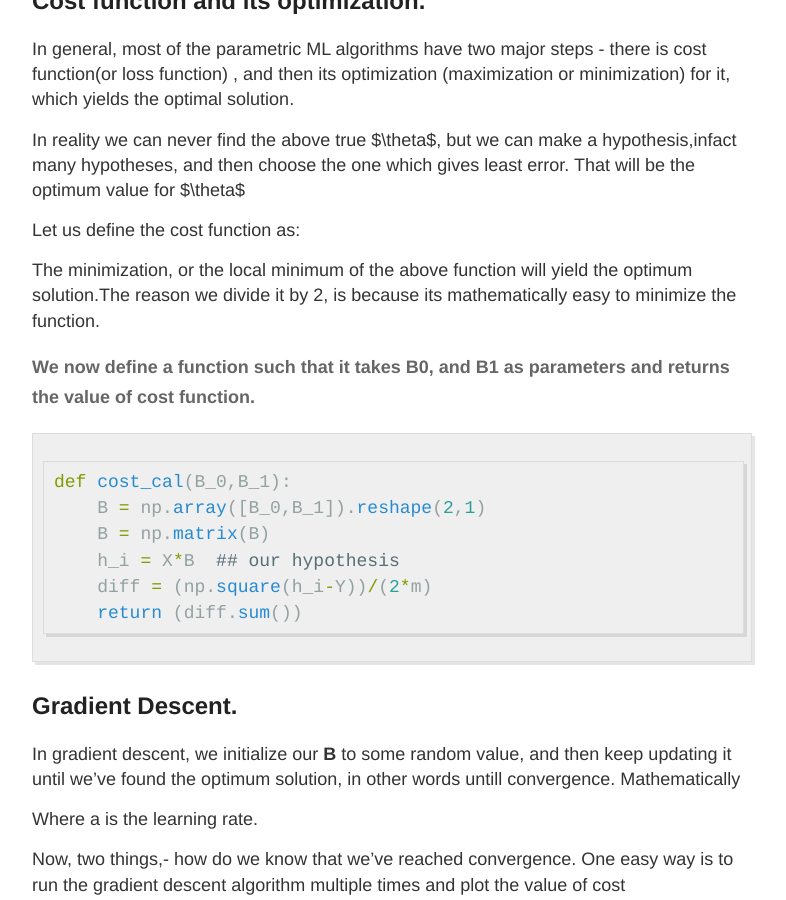
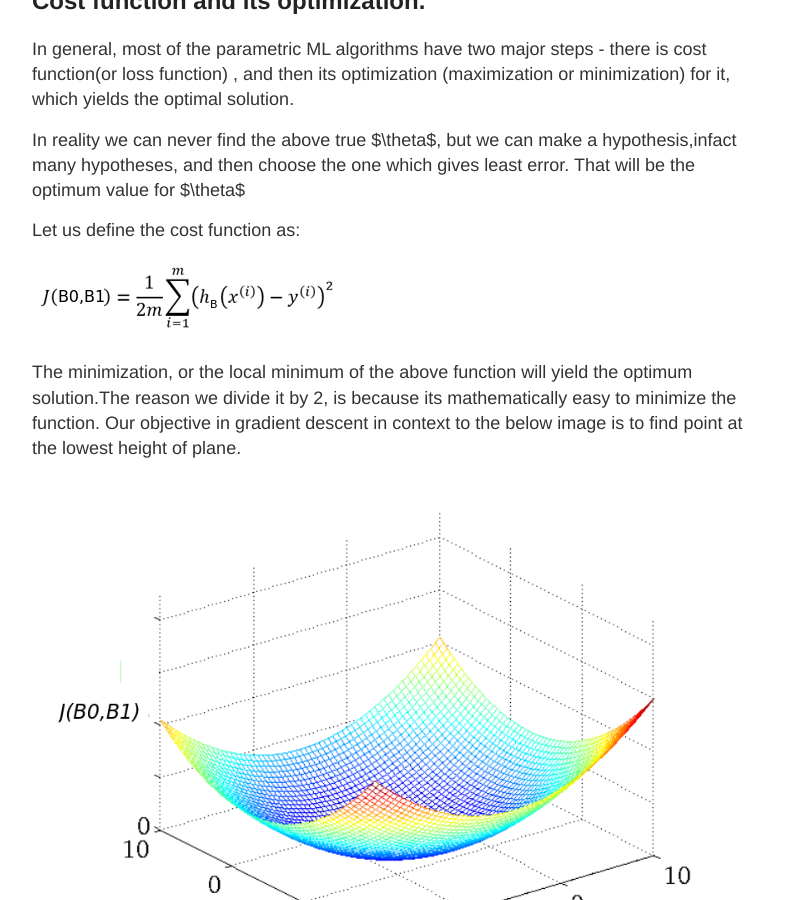
Before and after one commit to shubhankars135/shubhankars135.github.io, a Jekyll site: the page built from _posts/2017-01-22-first_article.md, in a window 1280 px wide and 900 px high, scrolled down 3419 px. Shown: the whole window, without its empty margins (248-1034 px from the left). Built offline with Jekyll 4.4.1, drawn with Linux system fonts in a browser that asks for light colours.

Commit message:
Update 2017-01-22-first_article.md

````diff
--- a/_posts/2017-01-22-first_article.md
+++ b/_posts/2017-01-22-first_article.md
@@ -134,12 +134,14 @@ equation as ...
 
 Let us define the cost function as:
 
+![_config.yml]({{ site.baseurl }}/images/cost_function.png)
 
 
-The minimization, or the local minimum of the above function will yield the optimum solution.The reason we divide it by 2, is because its mathematically easy to minimize the function.
+The minimization, or the local minimum of the above function will yield the optimum solution.The reason we divide it by 2, is because its mathematically easy to minimize the function. Our objective in gradient descent in context to the below image is to find point at the lowest height of plane.
+
+![_config.yml]({{ site.baseurl }}/images/slr_grad.png)
 
 #### We now define a function such that it takes B0, and B1 as parameters and returns the value of cost function.
-
 
 ```python
 def cost_cal(B_0,B_1):
````
Also changed, not shown: other parts of _posts/2017-01-22-first_article.md (+2 -0 lines).
